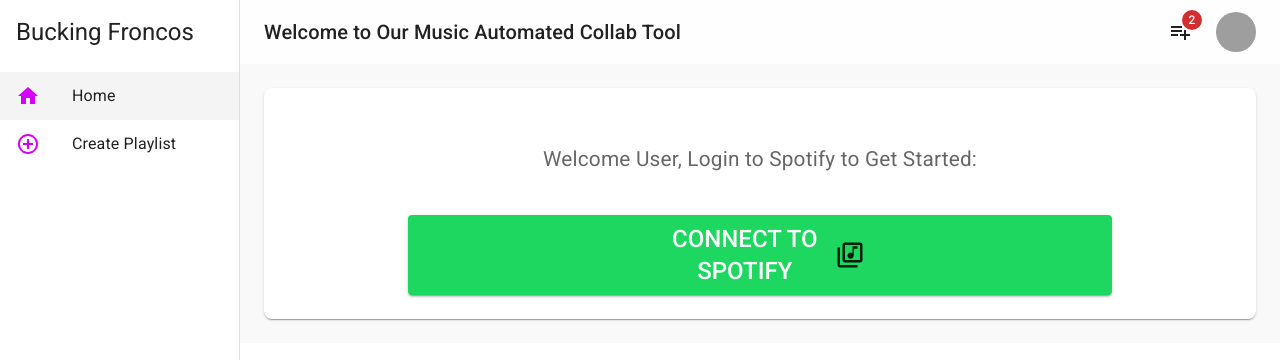
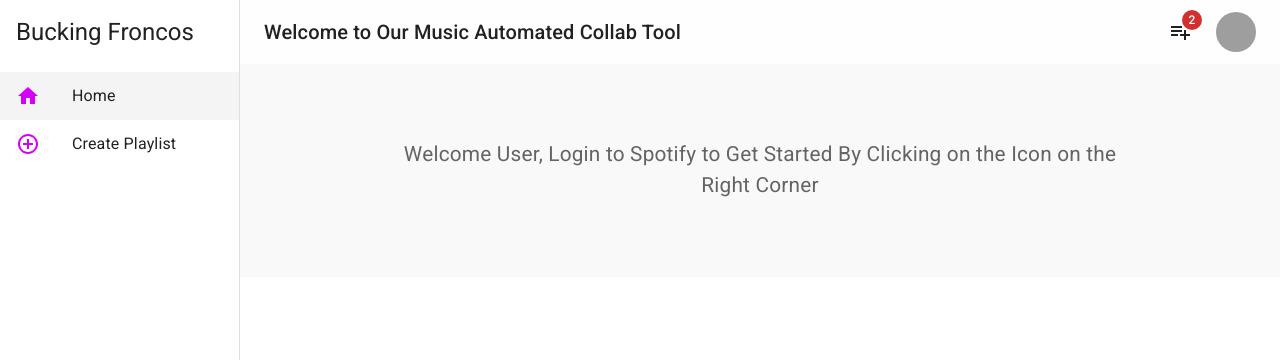
Before and after one commit to BuckingFroncos/spotify, a React (Create React App) app in the folder auto-spot-app/: page / in a window 1280 px wide. Shown: the top 360 px of the page. Built offline with nearby package versions, Linux system fonts and the light colour scheme; grey boxes are pictures that could not be loaded.

Commit message:
Modified The Icon on AppBar to Begin Authorization Process Once the User Clicks It

```diff
--- a/auto-spot-app/src/components/Layout.js
+++ b/auto-spot-app/src/components/Layout.js
@@ -1,9 +1,10 @@
-import React from 'react'
+import React, { useState, useEffect } from 'react'
 import { Drawer, Typography, List, ListItemButton, ListItemIcon, ListItemText, AppBar, Toolbar, IconButton, Avatar, Badge} from '@mui/material'
-import { AddCircleOutlineOutlined, Home } from '@mui/icons-material'
+import { AccountCircleOutlined, AddCircleOutlineOutlined, Home } from '@mui/icons-material'
 import PlaylistAddIcon from '@mui/icons-material/PlaylistAdd';
 import { useLocation, useNavigate } from 'react-router-dom'
 import Box from '@mui/material/Box'
+import Login from '../pages/Login';
 
 const drawerWidth = 240
 
@@ -11,7 +12,63 @@
     const navigate = useNavigate()
     const location = useLocation()
 
+    const TOKEN = "https://accounts.spotify.com/api/token"
+    const [token, setToken] = useState({})
+    const [userData, setUserData] = useState({})
+
+    var client_id = 'b1276abbd1904e0194659f0381e8f6f8'; // Your client id
+    var client_secret = '1b81013fb5b447029cd9b1cbe9976c39'; // Your secret
+    var redirect_uri = 'http://localhost:3000/'; // Your redirect uri
+    var scopes = 'user-read-private user-read-email playlist-modify-private'
+
+    const AUTHORIZE = "https://accounts.spotify.com/authorize"
+    let url = AUTHORIZE;
+    url += '?client_id=' + client_id
+    url += "&response_type=code";
+    url += "&redirect_uri=" + encodeURI(redirect_uri)
+    url += "&show_dialog=true"
+    url += "&scope=" + scopes
+
+    useEffect(() => {
+        const params = new URLSearchParams(window.location.search);
+        const code = params.get('code')
+        let url = TOKEN
+        console.log(url)
+        console.log(code)
+        console.log(userData)
+        if(code !== null && Object.keys(userData).length === 0){
+          fetch(url, {
+            method: 'POST',
+            headers: {
+                        'Content-Type': 'application/x-www-form-urlencoded',
+                        'Authorization': 'Basic ' + btoa(client_id + ':' + client_secret)
+            },
+            body: `grant_type=authorization_code&code=${code}&redirect_uri=${redirect_uri}`
+            }).then(res => {
+              return res.json()
+            }).then(data => {
+              setToken(data)
+              console.log(data)
+              let tk = data['access_token']
+              console.log(tk)
+              setToken(tk)
+              fetch(`Logged/?code=${tk}`)
+              .then(res => {
+                return res.json()
+              }).then(data => {
+                setUserData(data)
+                console.log(data)
+              })
+            })
+      }
+    }, [])
+
     const menuItems = [
+        // { May need this page still
+        //     text: 'Login',
+        //     path: '/',
+        //     icon: <AccountCircleOutlined color="secondary"/>
+        // },
         {
             text: 'Home',
             path: '/',
@@ -54,14 +111,16 @@
                                 <PlaylistAddIcon/>
                             </Badge>
                         </IconButton>
+                        <a href={url}>
                         <IconButton
                             size="large"
                             edge="end"
                             aria-label="account of current user"
                             color="inherit"
                         >
-                            <Avatar alt="Login" src="/static/images/avatar/2.jpg" />
+                            <Avatar alt="/static/images/avatar/2.jpg" src={Object.keys(userData).length !== 0 ? userData['images'][0]['url'] : "/static/images/avatar/2.jpg"}/>
                         </IconButton>
+                        </a>
                     </Box>
                 </Toolbar>
             </AppBar>
@@ -90,7 +149,7 @@
                     {menuItems.map(item => (
                         <ListItemButton
                             key={item.text}
-                            onClick={() => navigate(item.path)}
+                            onClick={() => navigate(item.path, {state: {code : token, data : userData}})}
                             sx={location.pathname === item.path ? {background: '#f4f4f4'} : null}
                         >
                             <ListItemIcon>
--- a/auto-spot-app/src/pages/Home.js
+++ b/auto-spot-app/src/pages/Home.js
@@ -1,183 +1,66 @@
-import React, { useState, useEffect } from "react"
-import { Button, Container, Box, createTheme, Grid, ThemeProvider, Typography, TextField} from "@mui/material"
-import { useParams } from "react-router-dom"
-import SearchCard from "../components/SearchCard";
-import { DataObjectSharp, LibraryMusicOutlined } from "@mui/icons-material";
+import React, { useState, useEffect, useRef } from "react"
+import { Button, Box, createTheme, ThemeProvider, Typography, TextField} from "@mui/material"
+import { useLocation } from "react-router-dom"
 import { green } from "@mui/material/colors";
 
 export default function Home() {
 
   const TOKEN = "https://accounts.spotify.com/api/token"
+  const location = useLocation()
   const [token, setToken] = useState({})
   const [userData, setUserData] = useState({})
-  const [connected, setConnected] = useState(false);
+  const params = new URLSearchParams(window.location.search);
+  const code = params.get('code')
+  console.log(location.state)
 
-  var client_id = 'b1276abbd1904e0194659f0381e8f6f8'; // Your client id
-  var client_secret = '1b81013fb5b447029cd9b1cbe9976c39'; // Your secret
-  var redirect_uri = 'http://localhost:3000/'; // Your redirect uri
-  var scopes = 'user-read-private user-read-email playlist-modify-private'
-
-  // const params = new URLSearchParams(window.location.search);
-  // const code = params.get('code')
-  // let url = TOKEN;
-
-  const AUTHORIZE = "https://accounts.spotify.com/authorize"
-  let url = AUTHORIZE;
-  url += '?client_id=' + client_id
-  url += "&response_type=code";
-  url += "&redirect_uri=" + encodeURI(redirect_uri)
-  url += "&show_dialog=true"
-  url += "&scope=" + scopes
+//   var client_id = 'b1276abbd1904e0194659f0381e8f6f8'; // Your client id
+//   var client_secret = '1b81013fb5b447029cd9b1cbe9976c39'; // Your secret
+//   var redirect_uri = 'http://localhost:3000/'; // Your redirect uri
+//   var scopes = 'user-read-private user-read-email playlist-modify-private'
 
 
-  // const getToken = async (code) => {
-  //   let url = TOKEN
-  //   console.log(url)
-  //   console.log(code)
-  //     const result = await fetch(url, {
-  //       method: 'POST',
-  //       headers: {
-  //               'Content-Type': 'application/x-www-form-urlencoded',
-  //               'Authorization': 'Basic ' + btoa(client_id + ':' + client_secret)
-  //       },
-  //       body: `grant_type=authorization_code&code=${code}&redirect_uri=${redirect_uri}`
-  //     })
-  //     const data = await result.json();
-  //     const tk = data['access_token']
-  //     console.log(data)
-  //     // fetch(`Logged/?code=${tk}`).then(res => {
-  //     //   return res.json()}).then(data => {
-  //     //       setUserData(data)
-  //     //       console.log(data)})
-  //   }
+//   const AUTHORIZE = "https://accounts.spotify.com/authorize"
+//   let url = AUTHORIZE;
+//   url += '?client_id=' + client_id
+//   url += "&response_type=code";
+//   url += "&redirect_uri=" + encodeURI(redirect_uri)
+//   url += "&show_dialog=true"
+//   url += "&scope=" + scopes
 
 
-  //   const getToken3 = () => {
-  //     if (token === undefined || token === null){
-  //       const params = new URLSearchParams(window.location.search);
-  //       const code = params.get('code')
-  //       setToken(code)
-  //     }
+    //   useEffect(() => {
+    //     const params = new URLSearchParams(window.location.search);
+    //     const code = params.get('code')
     //     let url = TOKEN
     //     console.log(url)
-  //     console.log(token)
-  //     if(token !== null && connected && Object.keys(userData).length === 0){
+    //     console.log(code)
+    //     console.log(userData)
+    //     if(code !== null && !connected && Object.keys(userData).length === 0){
     //       fetch(url, {
     //         method: 'POST',
     //         headers: {
     //                     'Content-Type': 'application/x-www-form-urlencoded',
     //                     'Authorization': 'Basic ' + btoa(client_id + ':' + client_secret)
     //         },
-  //         body: `grant_type=authorization_code&code=${token}&redirect_uri=${redirect_uri}`
+    //         body: `grant_type=authorization_code&code=${code}&redirect_uri=${redirect_uri}`
     //         }).then(res => {
     //           return res.json()
     //         }).then(data => {
-  //           setUserData(data)
-  //         })
-  //         setConnected(true)
-  //         console.log(connected)
-  //   }
-  //   console.log(userData)
-
-  //       // fetch(`Logged/?code=${tk}`).then(res => {
-  //       //   return res.json()}).then(data => {
-  //       //       setUserData(data)
-  //       //       console.log(data)})
-  //     }
-
-
-
-      useEffect(() => {
-        const params = new URLSearchParams(window.location.search);
-        const code = params.get('code')
-        let url = TOKEN
-        console.log(url)
-        console.log(code)
-        console.log(userData)
-        if(code !== null && !connected && Object.keys(userData).length === 0){
-          fetch(url, {
-            method: 'POST',
-            headers: {
-                        'Content-Type': 'application/x-www-form-urlencoded',
-                        'Authorization': 'Basic ' + btoa(client_id + ':' + client_secret)
-            },
-            body: `grant_type=authorization_code&code=${code}&redirect_uri=${redirect_uri}`
-            }).then(res => {
-              return res.json()
-            }).then(data => {
-              setToken(data)
-              console.log(data)
-              let tk = data['access_token']
-              console.log(tk)
-              setToken(tk)
-              fetch(`Logged/?code=${tk}`)
-              .then(res => {
-                return res.json()
-              }).then(data => {
-                setUserData(data)
-                console.log(data)
-              })
-            })
-      }
-    }, [connected])
-
-
-
-
-
-
-
-  //   const getToken2 = (code) => {
-  //     let url = TOKEN;
-  //     console.log(url)
-  //     console.log(code)
-  //     if(code !== null && !connected){
-  //       setConnected(true)
-  //       fetch(url, {
-  //         method: 'POST',
-  //         headers: {
-  //                 'Content-Type': 'application/x-www-form-urlencoded',
-  //                 'Authorization': 'Basic ' + btoa(client_id + ':' + client_secret)
-  //         },
-  //         body: `grant_type=authorization_code&code=${code}&redirect_uri=${redirect_uri}`
-  //       }).then(res => {
-  //         return res.json()
-  //       }).then(data => {
-  //               console.log(data)
-  //               const tk = data['access_token']
-  //               console.log(tk)
-  //               fetch(`Logged/?code=${tk}`).
-  //               then(res => {
-  //                 return res.json()
-  //               }).
-  //               then(data => {
-  //                 setUserData(data)
-  //                 console.log(data)
+    //           setToken(data)
+    //           console.log(data)
+    //           let tk = data['access_token']
+    //           console.log(tk)
+    //           setToken(tk)
+    //           fetch(`Logged/?code=${tk}`)
+    //           .then(res => {
+    //             return res.json()
+    //           }).then(data => {
+    //             setUserData(data)
+    //             console.log(data)
     //           })
-  //       })
-  //     }
-  // }
-
-
-  // const getUserData = () => {
-  //   let tk = token['access_token']
-  //   if(connected && Object.keys(userData).length === 0){
-  //       fetch(`Logged/?code=${tk}`).
-  //       then(res => {
-  //         return res.json()}).
-  //         then(data => {
-  //           setUserData(data)
-  //           console.log(data)
     //         })
     //   }
-
-  // }
-
-  // if(Object.keys(userData).length === 0 && code !== null){
-  //   console.log("HELLO")
-  //   getToken3(code)
-  // }
-
+    // }, [connected])
 
 
   const theme = createTheme({
@@ -188,46 +71,46 @@
       secondary: green
     }
   })
-      const getDefaultContent = () =>(
+
+    // const userLogged = () => {
+    //     const params = new URLSearchParams(window.location.search);
+    //     const code = params.get('code')
+    //     if(location.state !== null && Object.keys(location.state['code']).length !== 0) {
+    //         return true
+    //     }
+    //     return false
+    // }
+
+
+    // useEffect(() => {
+    //     const params = new URLSearchParams(window.location.search);
+    //     let code = params.get('code')
+    //     console.log(location.state)
+    //     if(location.state !== null){
+    //         code = "HELLO"
+    //     }
+
+    // }, [connected])
+
+
+
+      const getDefaultContent = () => {
+        return (
             <>
                 {
                   <ThemeProvider theme={theme}>
                     <Typography
                         align="center"
-                    sx={{ margin: '40px 16px', color: 'rgba(0, 0, 0, 0.6)', fontSize: '1.3rem'}}
+                        sx={{ marginX: '10vw', marginY: '4vw', color: 'rgba(0, 0, 0, 0.6)', fontSize: '1.3rem'}}
                     >
-                    Welcome User, Login to Spotify to Get Started:
+                        Welcome User, Login to Spotify to Get Started By Clicking on the Icon on the Right Corner
                     </Typography>
-                <a href={url}>
-                  <Button
-                  sx={{
-                      padding: '0.6vmax 20vmax',
-                      marginX: '10vw',
-                  }}
-                  fullWidth={false}
-                  endIcon={
-                      <LibraryMusicOutlined sx={{
-                          transform: 'scale(1.5)',
-                          marginLeft: '0.5vw'
-                      }}/> }
-                  variant="contained"
-                  color="primary"
-                  type="submit">
-                      <Typography
-                          variant="h5"
-                          sx={{
-                              color: '#FFF',
-                              fontWeight: 450,
-                              margin: '0'
-                          }}>
-                          Connect to Spotify
-                      </Typography>
-                  </Button>
-                </a>
                     </ThemeProvider>
                 }
             </>
         );
+      }
+
 
     const [playlist, setPlaylist] = useState();
 
@@ -239,11 +122,6 @@
         <>
             {
               <Box>
-                <img src={userData['images'][0]['url']} alt="Profile Pic"></img>
-                <Typography>Welcome {userData['display_name']}</Typography>
-                <Typography>Country: {userData['country']}</Typography>
-                <Typography>Email: {userData['email']}</Typography>
-                <Typography>Follower Count: {userData['followers']['total']}</Typography>
                 <TextField
                 sx={{
                     margin: '2vmin',
@@ -280,70 +158,27 @@
                       </Typography>
                   </Button>
               </Box>
-
             }
         </>
     );
 
 
     return(
-        <Grid
-            item
-            xs={12}
-            sx={{
-                position: 'relative',
-            }}
-        >
-            <SearchCard
-                // header={getUserData()}
-                content={Object.keys(userData).length === 0 ? getDefaultContent() : getContent() }
-            />
-        </Grid>
+
+        <Box>
+            {Object.keys(userData).length !== 0 ?  getContent() : getDefaultContent()}
+        </Box>
+            // <Grid
+            //     item
+            //     xs={12}
+            //     sx={{
+            //         position: 'relative',
+            //     }}
+            // >
+            //     <SearchCard
+            //         // header={getUserData()}
+            //         content={Object.keys(userData).length === 0 ? getDefaultContent() : getContent() }
+            //     />
+            // </Grid>
     )
 }
-  // return (
-  //   <Container>
-  //     {/* <Grid container>
-  //       <Grid item>
-  //         <CustomCard/>
-  //       </Grid>
-  //       <Grid item>
-  //         <CustomCard/>
-  //       </Grid>
-  //       <Grid item>
-  //         <CustomCard/>
-  //       </Grid>
-  //     </Grid> */}
-  //     {/* <SearchCard header={getToken(code, redirect_uri)} content={"hello"}></SearchCard> */}
-  //   </Container>
-  // )
-
-
-  // const [retrieve, setRetrieve] = useState(false);
-  // const params = new URLSearchParams(window.location.search);
-  // const test = params.get('code')
-  // const {code} = useParams();
-  // const [userInfo, setuserInfo] = useState({})
-  // const [connected, setConnected] = useState(false);
-  // const getUserData = () => {
-  //       if(!connected && !retrieve){
-  //         console.log(test)
-  //           fetch(`SpotifyConnect/`)
-  //           .then(res => {
-  //               return res.json();
-  //           })
-  //           .then(data => {
-  //             setuserInfo(data)
-  //             console.log("POG")
-  //             setRetrieve(true)
-  //           })
-  //           // if(Object.keys(userInfo).length !== 0){
-  //             setConnected(true)
-  //           // }
-
-  //       }
-  //       else {
-  //           console.log('Connection Has Already Been Established')
-  //           console.log(code)
-  //       }
-  // }'grant_type=authorization_code&code=' + code +'&redirect_uri=' + redirect_uri
```
Lines whose indentation alone changed are shown as unchanged.
